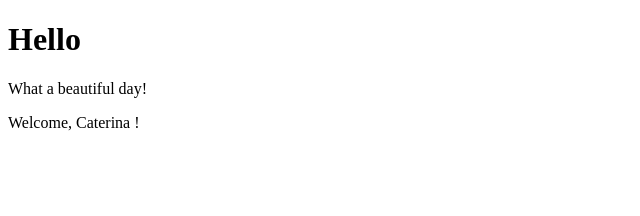
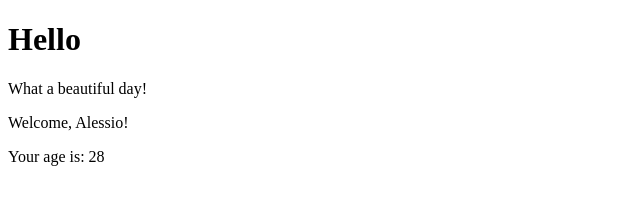
Before and after one commit to alessiobo/React-Exercices, a React (Create React App) app in the folder esercizi/: page / in a window 1280 px wide. Shown: the top 216 px of the page, without its empty margins (0-640 px from the left). Built offline with nearby package versions, Linux system fonts and the light colour scheme.

Commit message:
add: props3

```diff
--- a/esercizi/src/App.js
+++ b/esercizi/src/App.js
@@ -5,7 +5,7 @@ export function App(){
     return (
         <div>
             <Hello />
-            <Welcome />
+            <Welcome name='Alessio' age={28} />
         </div>
     )
 }
--- a/esercizi/src/Welcome.js
+++ b/esercizi/src/Welcome.js
@@ -2,13 +2,14 @@ import React from "react";
 
 export class Welcome extends React.Component {
   render() {
+
+    const name = this.props.name
+    const mic = name === undefined || name === '' ? 'New User' : name
+
     return (
       <div>
-        <p>
-            Welcome, {this.props.name
-            ? this.props.name
-            : "Caterina"} !
-        </p>
+        <p>Welcome, {mic}!</p>
+        <p>Your age is: {this.props.age}</p>
       </div>
     );
   }
```
